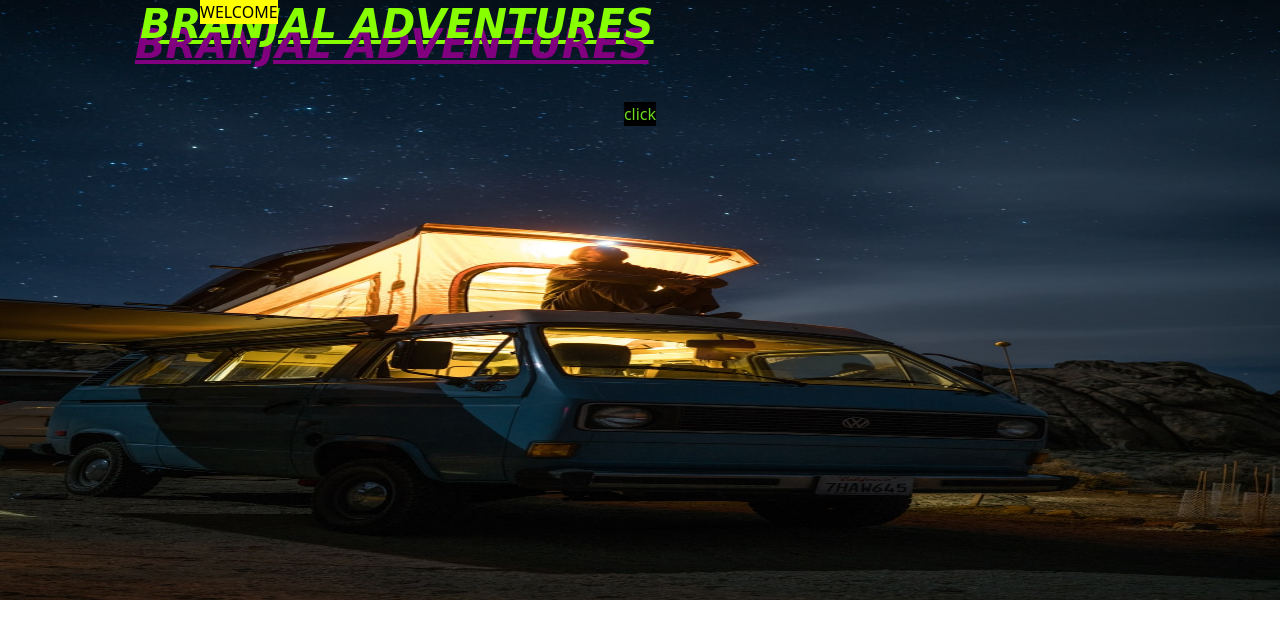
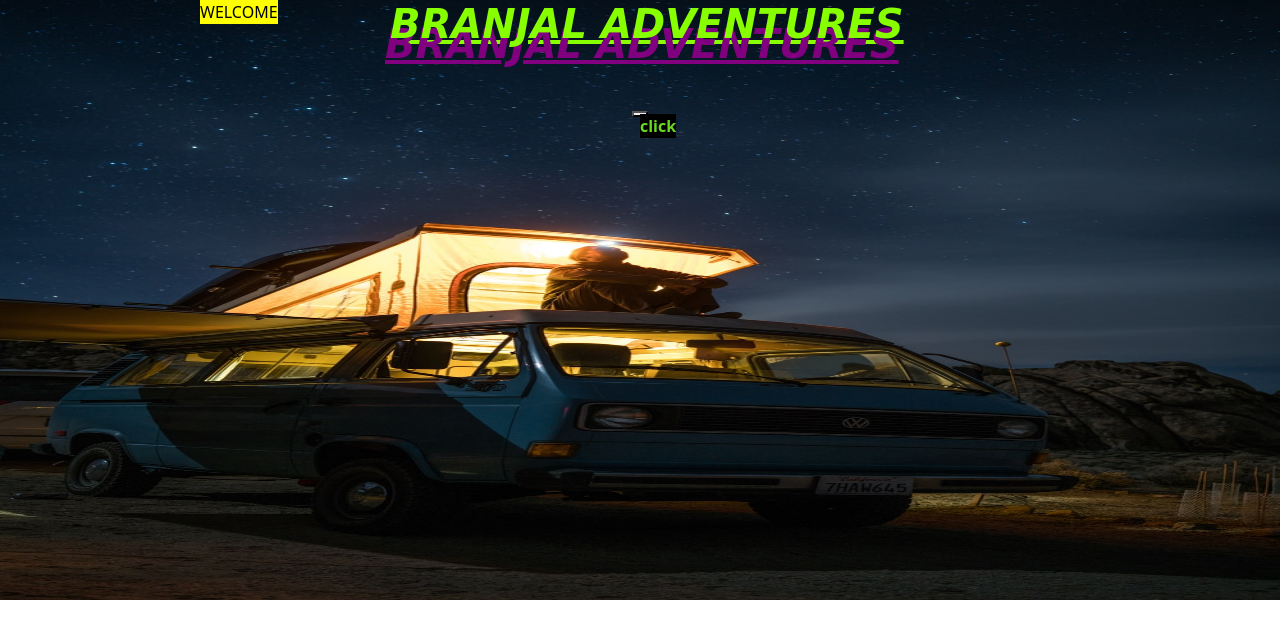
Before and after one commit to OTIENO-png/branajal, a plain HTML site: page index.html in a window 1280 px wide. Drawn offline with nearby package versions, Linux system fonts and the light colour scheme.

Commit message:
background

```diff
--- a/index.html
+++ b/index.html
@@ -69,10 +69,11 @@
 }
     #btn{
        /*  margin: 0;*/
+       font-weight: 600;
          position: absolute;
          background-color: black;
-        -ms-transform: translate(-50%, -50%);
-        transform: translate(-50%, -50%);
+        /*-ms-transform: translate(-50%, -50%);
+        transform: translate(-50%, -50%);*/
 
         }
     #btn:hover{
@@ -83,12 +84,8 @@
         align-items: center;
         text-align: center;
         margin: auto;
-        width: 1000px;;
+        width: 500px;;
     }
-   /* button{
-        align-items: center;
-
-    }*/
 </style>
 <body>
 
@@ -100,7 +97,7 @@
             <br>
             <br>
                <p class="paragraph1">WELCOME</p>
-         <center> <button><a id="btn" title="click here for more details" href="home.html">click</a></button></center>
+         <button><a id="btn" title="click here for more details" href="home.html">click</a></button>
 
 
     </form>
```
